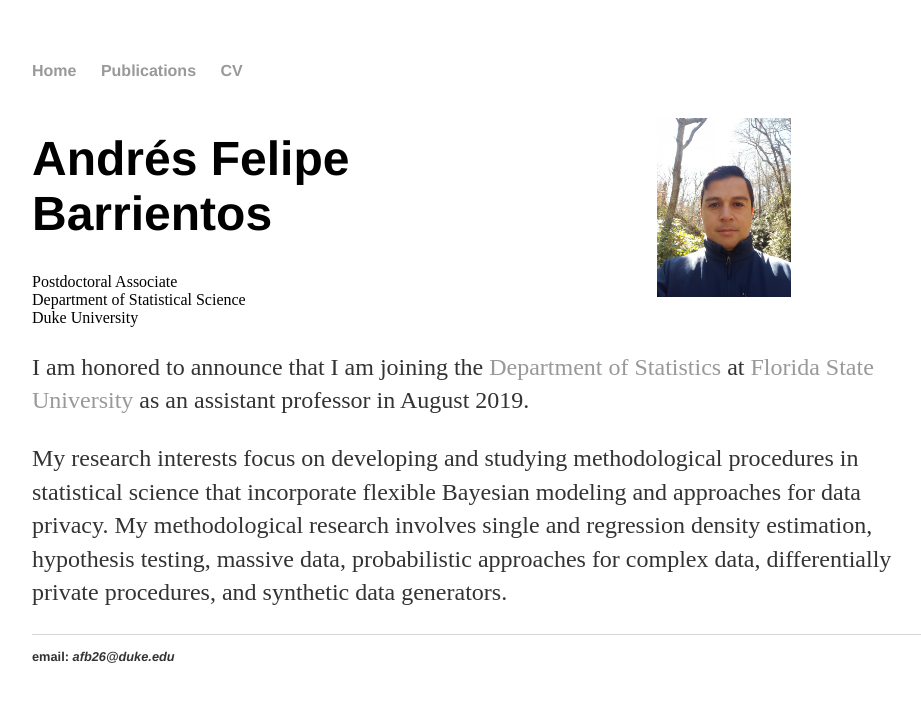
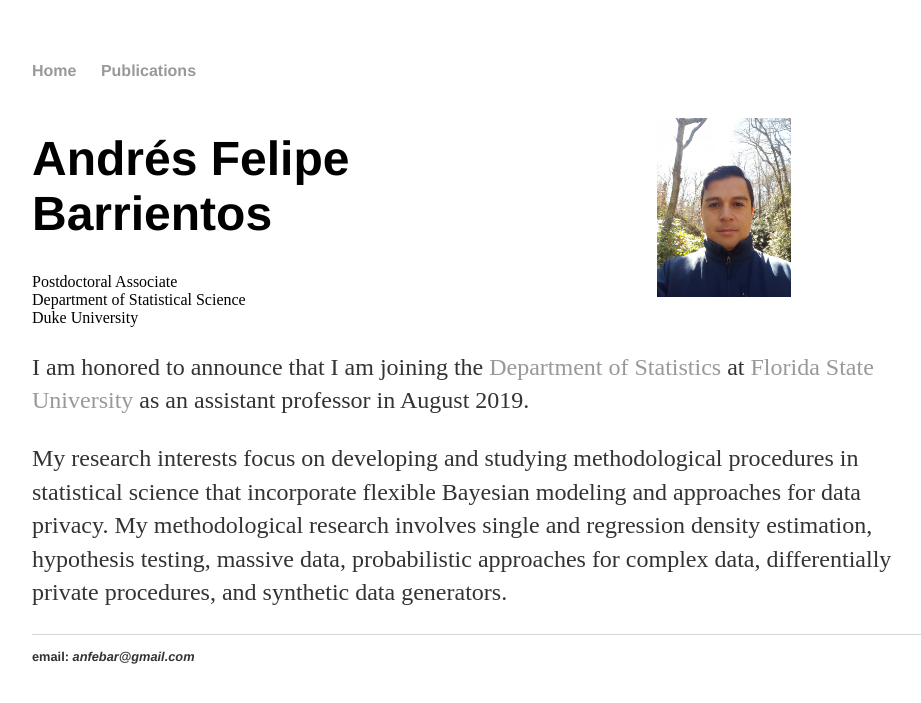
Before and after one commit to anfebar/anfebar.github.io, a Jekyll site: the page built from index.html, in a window 1280 px wide. Shown: the top 703 px of the page, without its empty margins (160-1081 px from the left). Built offline with Jekyll 4.4.1, drawn with Linux system fonts in a browser that asks for light colours.

Commit message:
Update default.html

```diff
--- a/_layouts/default.html
+++ b/_layouts/default.html
@@ -14,7 +14,7 @@
 <li><a href="/">Home</a></li>
 <!-- <li><a href="/about">About</a></li> -->
 <li><a href="/cv">Publications</a></li>
-<li><a href="/cv/CV.pdf">CV</a></li>
+<!-- <li><a href="/cv/CV.pdf">CV</a></li> -->
 <!-- <li><a href="/blog">Blog</a></li> -->
 </ul>
     </nav>
@@ -26,7 +26,7 @@
 
   <footer>
    <ul>
-   email: <em> <span class="obfuscate">afb26@duke.edu</span> </em><!--<li><a href="afb26@duke.edu">afb26@duke.edu</a></li>-->
+   email: <em> <span class="obfuscate">anfebar@gmail.com</span> </em><!--<li><a href="afb26@duke.edu">afb26@duke.edu</a></li>-->
    <!-- <li><a href="https://github.com/hankquinlan">github.com/hankquinlan</a></li> -->
    </ul>
   </footer>
```
